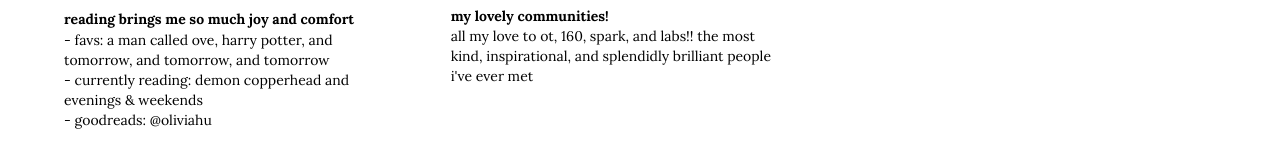
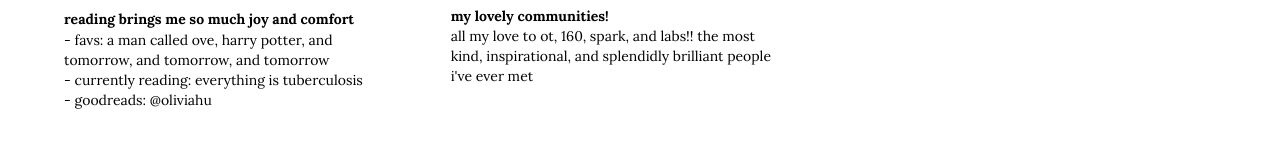
Before and after one commit to olivianhu/olivianhu.github.io, a React (Vite) app: page /about in a window 1280 px wide. Shown: the part 1355-1515 px from the top of the page. Built offline with nearby package versions, Linux system fonts and the light colour scheme.

Commit message:
change currently reading

```diff
--- a/src/App.jsx
+++ b/src/App.jsx
@@ -416,7 +416,7 @@ function AboutPage() {
               <div className="text-xs">
                 favs: tomorrow, and tomorrow, and tomorrow and a man called ove{' '}
                 <br />
-                currently reading: demon copperhead and evenings & weekends{' '}
+                currently reading: everything is tuberculosis{' '}
                 <br />
               </div>
               <div className="text-sm">goodreads: @oliviahu</div>
@@ -591,8 +591,7 @@ function AboutPage() {
                       tomorrow, and tomorrow
                     </li>
                     <li>
-                      currently reading: demon copperhead and evenings &
-                      weekends
+                      currently reading: everything is tuberculosis
                     </li>
                     <li>goodreads: @oliviahu</li>
                   </ul>
```
